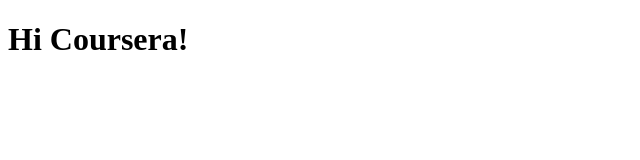
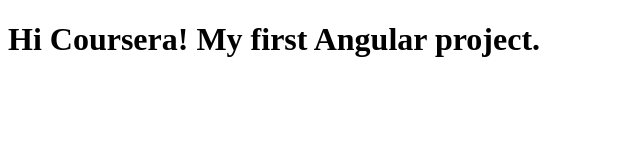
Before and after one commit to sophiakarski/angular, a plain HTML site: page index.html in a window 1280 px wide. Shown: the whole page, without its empty margins (0-640 px from the left). Drawn offline with Linux system fonts and the light colour scheme.

Commit message:
Updated web file

```diff
--- a/index.html
+++ b/index.html
@@ -5,7 +5,7 @@
     </head>
     <body>
         <h1>
-            Hi Coursera!
+            Hi Coursera! My first Angular project.
         </h1>
     </body>
 </html>
```
